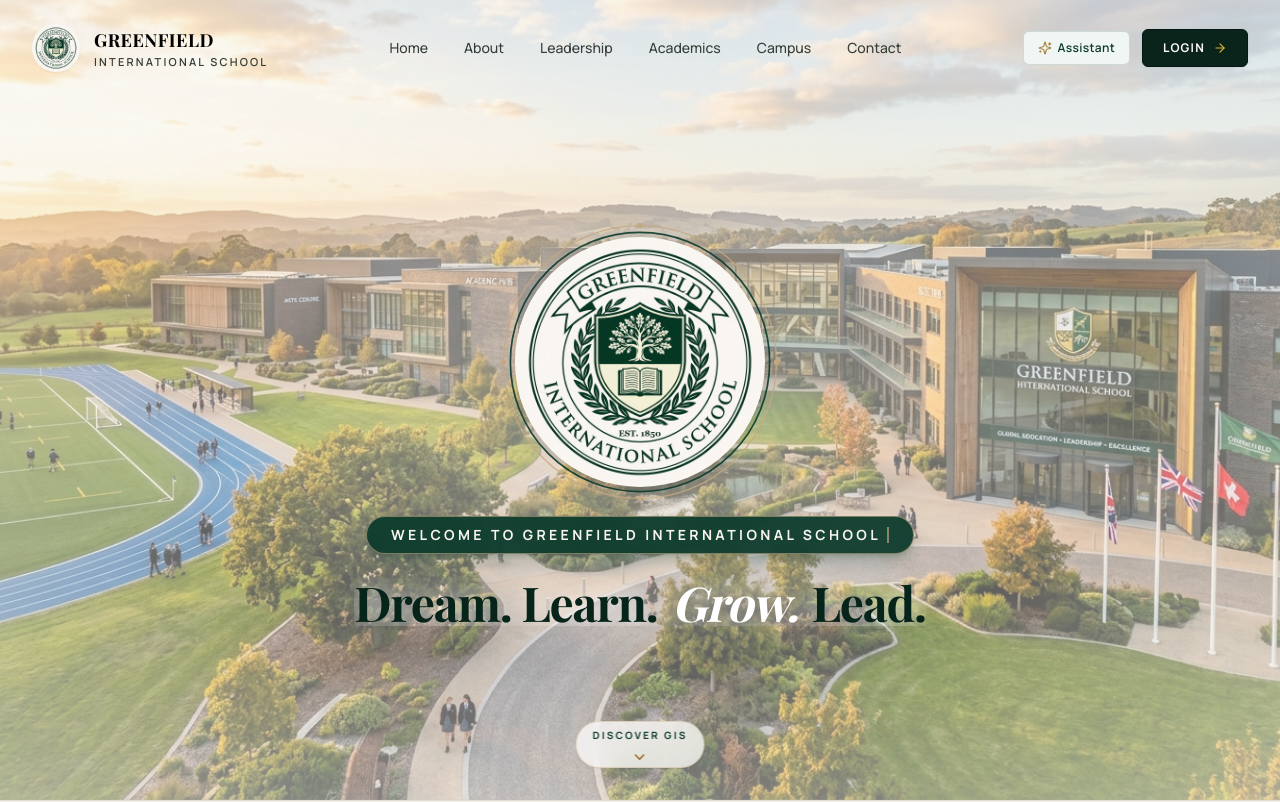
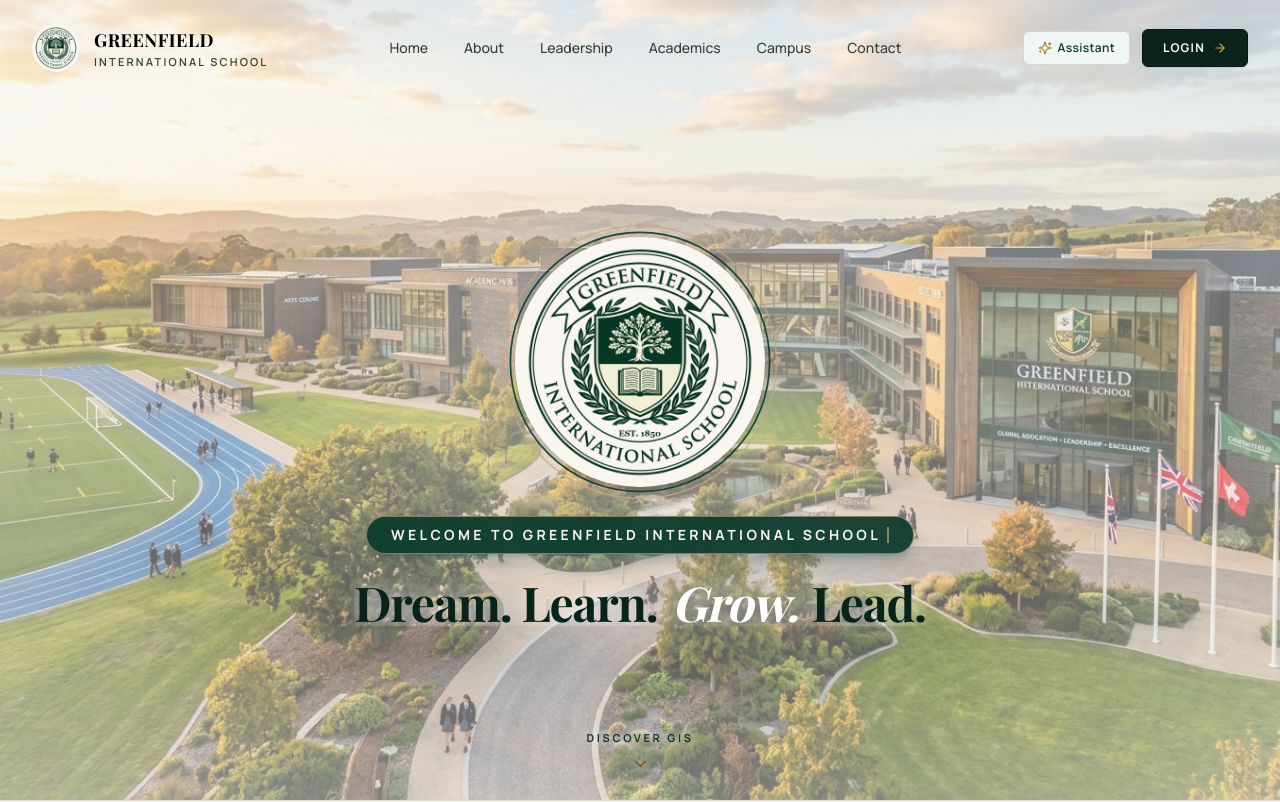
Before and after one commit to krishnaaurora/school-management-system, a React (Vite) app in the folder frontend/: page / in a window 1280 px wide. Shown: the top 802 px of the page. Built offline with nearby package versions, Linux system fonts and the light colour scheme; a web font is replaced by a local one.

Commit message:
Remove white background pill from Discover GIS button and enhance arrow visibility

```diff
--- a/frontend/src/components/Hero.jsx
+++ b/frontend/src/components/Hero.jsx
@@ -225,21 +225,26 @@ export default function Hero({ onOpenAdmissions, onOpenAssistant }) {
 
       </div>
 
-      {/* Scroll cue */}
+      {/* Scroll cue (Clean, no white pill, high-visibility arrow) */}
       <motion.button
         onClick={scrollToAbout}
-        className="absolute bottom-6 sm:bottom-8 left-1/2 -translate-x-1/2 flex flex-col items-center gap-1 px-4 py-1.5 rounded-full bg-white/75 backdrop-blur-md border border-[#C5A880]/40 shadow-sm
-                   text-[#0D3B2E] hover:text-[#07241B] hover:bg-white/90 transition-all focus:outline-none cursor-pointer"
+        className="absolute bottom-6 sm:bottom-8 left-1/2 -translate-x-1/2 flex flex-col items-center gap-1.5
+                   text-[#0D3B2E] hover:text-[#07241B] transition-all focus:outline-none cursor-pointer group"
         aria-label="Scroll down"
         initial={{ opacity: 0 }}
         animate={{ opacity: 1 }}
         transition={{ delay: 3.1, duration: 0.6 }}
       >
-        <span className="text-[10px] uppercase tracking-[0.22em] font-bold">Discover GIS</span>
+        <span className="text-[10px] sm:text-[11px] uppercase tracking-[0.24em] font-bold drop-shadow-[0_1px_6px_rgba(255,255,255,0.95)]">
+          Discover GIS
+        </span>
         <motion.svg
-          className="w-3.5 h-3.5 text-[#96661E]"
-          fill="none" stroke="currentColor" strokeWidth="2.5" viewBox="0 0 24 24"
-          animate={{ y: [0, 4, 0] }}
+          className="w-4 h-4 text-[#8C5D14] group-hover:text-[#6B4408] drop-shadow-[0_1px_4px_rgba(255,255,255,0.9)]"
+          fill="none"
+          stroke="currentColor"
+          strokeWidth="2.8"
+          viewBox="0 0 24 24"
+          animate={{ y: [0, 5, 0] }}
           transition={{ duration: 1.6, repeat: Infinity, ease: 'easeInOut' }}
         >
           <path strokeLinecap="round" strokeLinejoin="round" d="M19 9l-7 7-7-7" />
```
